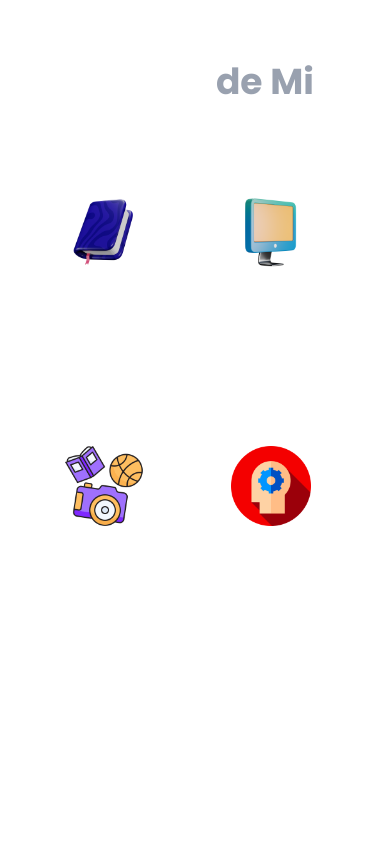
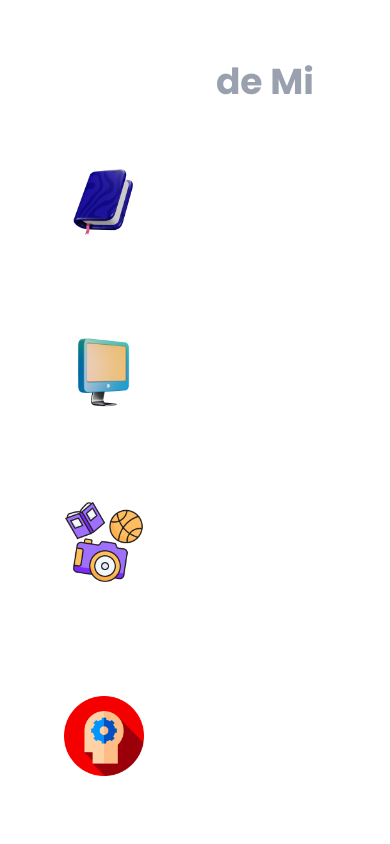
Before and after one commit to Feliandres/portafolio, a Next.js app: page / in a window 390 px wide. Shown: the part 3040-3884 px from the top of the page. Built offline with nearby package versions, Linux system fonts and the light colour scheme.

Commit message:
18-update-about-page-grid

```diff
--- a/components/About.tsx
+++ b/components/About.tsx
@@ -16,7 +16,7 @@
             </h1>
 
             {/* Grid Responsive */}
-            <div className="grid grid-cols-2 sm:grid-cols-1 md:grid-cols-1 lg:grid-cols-2 gap-6">
+            <div className="grid grid-cols-1 sm:grid-cols-1 md:grid-cols-1 lg:grid-cols-2 gap-6">
 
                 {/* Tarjeta 1 */}
                 <div className="w-full bg-white/10 backdrop-blur-lg border-white/20 rounded-xl overflow-hidden p-6 flex items-center space-x-4">
```
